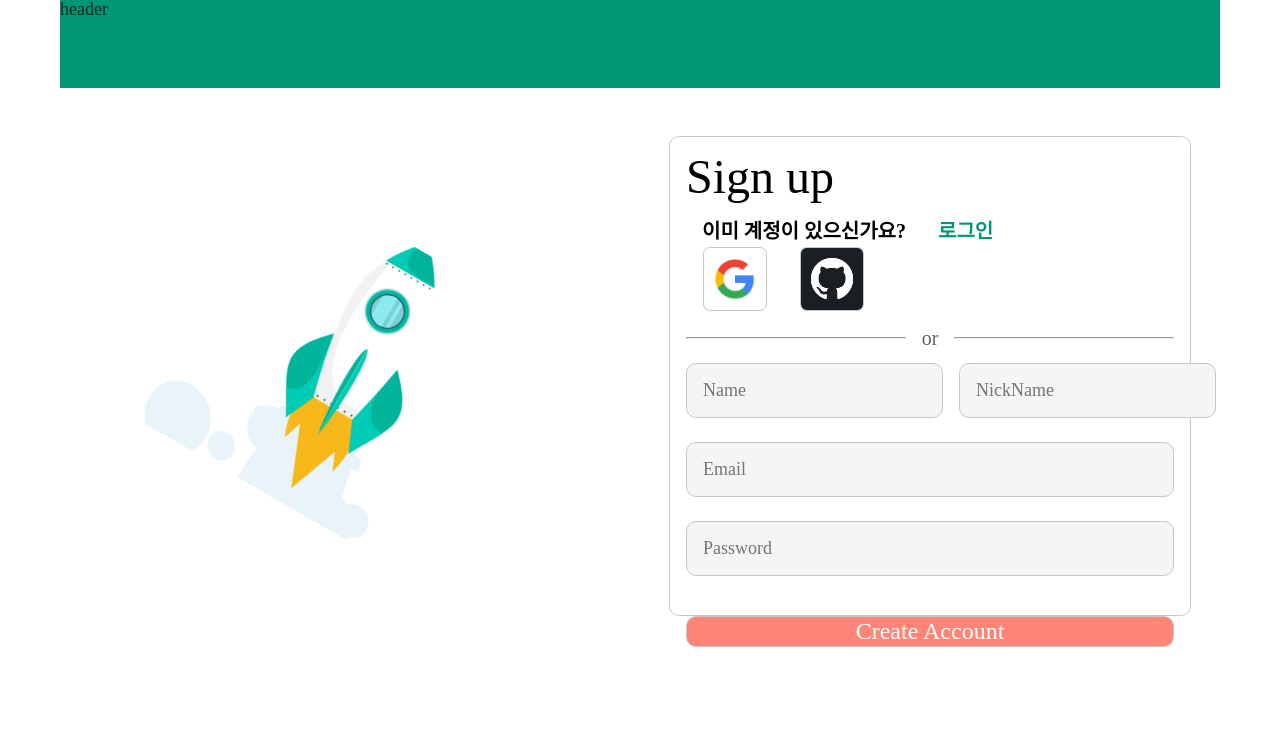
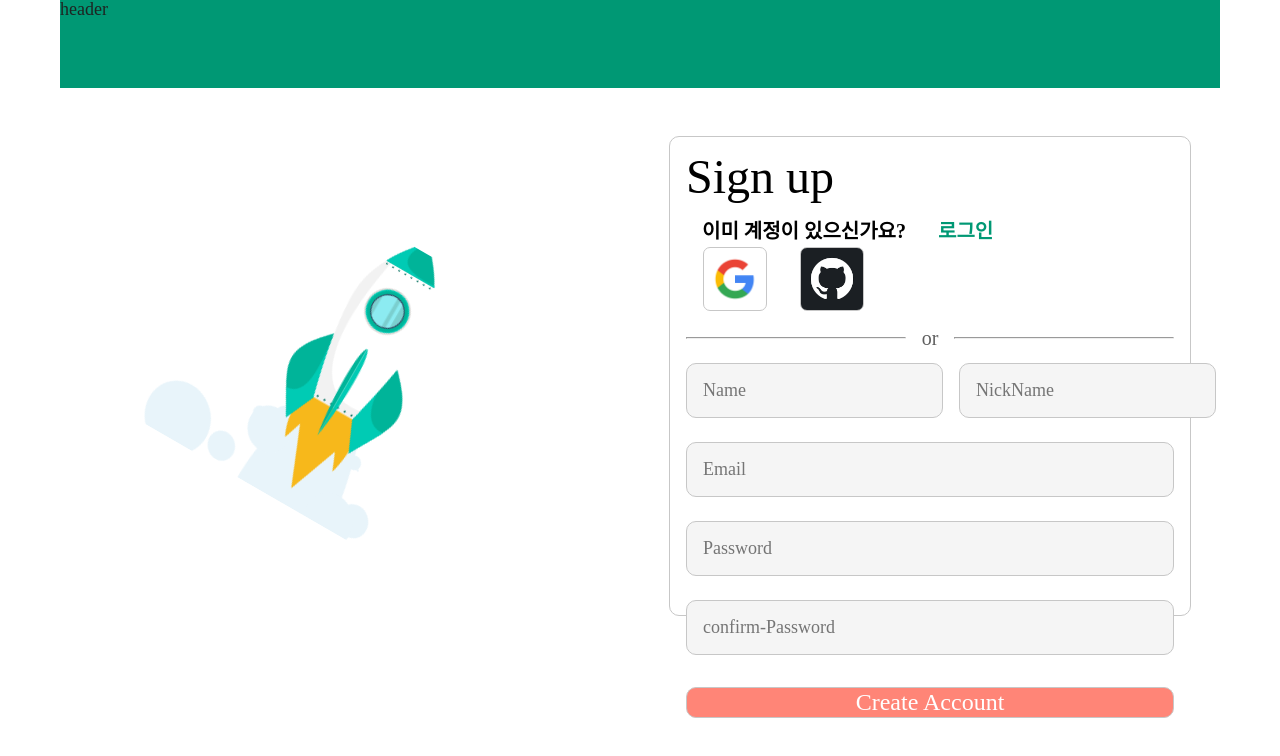
Before and after one commit to ObO314/ObO-front, a React (Create React App) app in the folder client/: page /signup in a window 1280 px wide. Shown: the top 756 px of the page. Built offline with nearby package versions, Linux system fonts and the light colour scheme; no server answers.

Commit message:
feat: validation 완성, 회원가입 기능 구현 완료

```diff
--- a/client/src/components/SignUp/SignUpForm.tsx
+++ b/client/src/components/SignUp/SignUpForm.tsx
@@ -1,26 +1,53 @@
-import React from 'react';
+import React, { useRef } from 'react';
 import styled from 'styled-components';
 import { useForm, SubmitHandler } from 'react-hook-form';
+import { useNavigate } from 'react-router';
+import axios from 'axios';
 
 interface FormInputs {
     name: string;
     nickName: string;
     email: string;
     password: string;
+    confirmPassword: string;
 }
 
 interface InputProps {
     hasError?: boolean;
 }
 
-const onSubmit: SubmitHandler<FormInputs> = data => console.log(data);
 export default function SignUpForm() {
+    const navigate = useNavigate();
     const {
         register,
         formState: { errors },
         handleSubmit,
+        watch,
+        reset,
     } = useForm<FormInputs>();
 
+    const password = useRef({});
+    password.current = watch('password', '');
+    /* confirmPassword 필드에 대한 유효성 검사 함수 */
+    const validateConfirmPassword = (value: string) => {
+        if (value !== password.current) {
+            return '비밀번호가 일치하지 않습니다.';
+        }
+        return true;
+    };
+    const onSubmit: SubmitHandler<FormInputs> = async data => {
+        try {
+            const { confirmPassword, ...userData } = data;
+            const response = await axios.post('http://localhost:8000/api/signup', userData, { headers: { 'Content-Type': 'application/json' } });
+            console.log(response.data);
+            navigate('/login');
+        } catch (error) {
+            alert('오류가 발생했습니다. 관리자에게 문의하세요.');
+            console.log(error);
+            navigate('/signup');
+            reset();
+        }
+    };
     return (
         <StyledSignUpFormWrapper onSubmit={handleSubmit(onSubmit)}>
             <StyledInputContainer>
@@ -60,7 +87,7 @@ export default function SignUpForm() {
                     type="email"
                     placeholder="Email"
                     hasError={Boolean(errors.email)}
-                />{' '}
+                />
                 {errors.email?.message}
             </StyledInputBox>
             <StyledInputBox>
@@ -72,8 +99,21 @@ export default function SignUpForm() {
                     type="password"
                     placeholder="Password"
                     hasError={Boolean(errors.password)}
-                />{' '}
+                />
                 {errors.password?.message}
+            </StyledInputBox>
+            <StyledInputBox>
+                <StyledInputField
+                    {...register('confirmPassword', {
+                        required: '비밀번호를 다시 한번 입력해주세요.',
+                        maxLength: { value: 20, message: '20글자 이내로 입력해주세요.' },
+                        validate: validateConfirmPassword,
+                    })}
+                    type="password"
+                    placeholder="confirm-Password"
+                    hasError={Boolean(errors.confirmPassword)}
+                />
+                {errors.confirmPassword?.message}
             </StyledInputBox>
             <StyledSignUpSubmitButton>Create Account</StyledSignUpSubmitButton>
         </StyledSignUpFormWrapper>
@@ -124,7 +164,7 @@ export const StyledSignUpSubmitButton = styled.button`
     width: 100%;
     height: var(--input-height);
     font-weight: 400;
-    margin-top: 2rem;
+    margin-top: 1.5rem;
     font-size: 1.5rem;
     color: #ffffff;
     background-color: var(--oboCoral);
```
